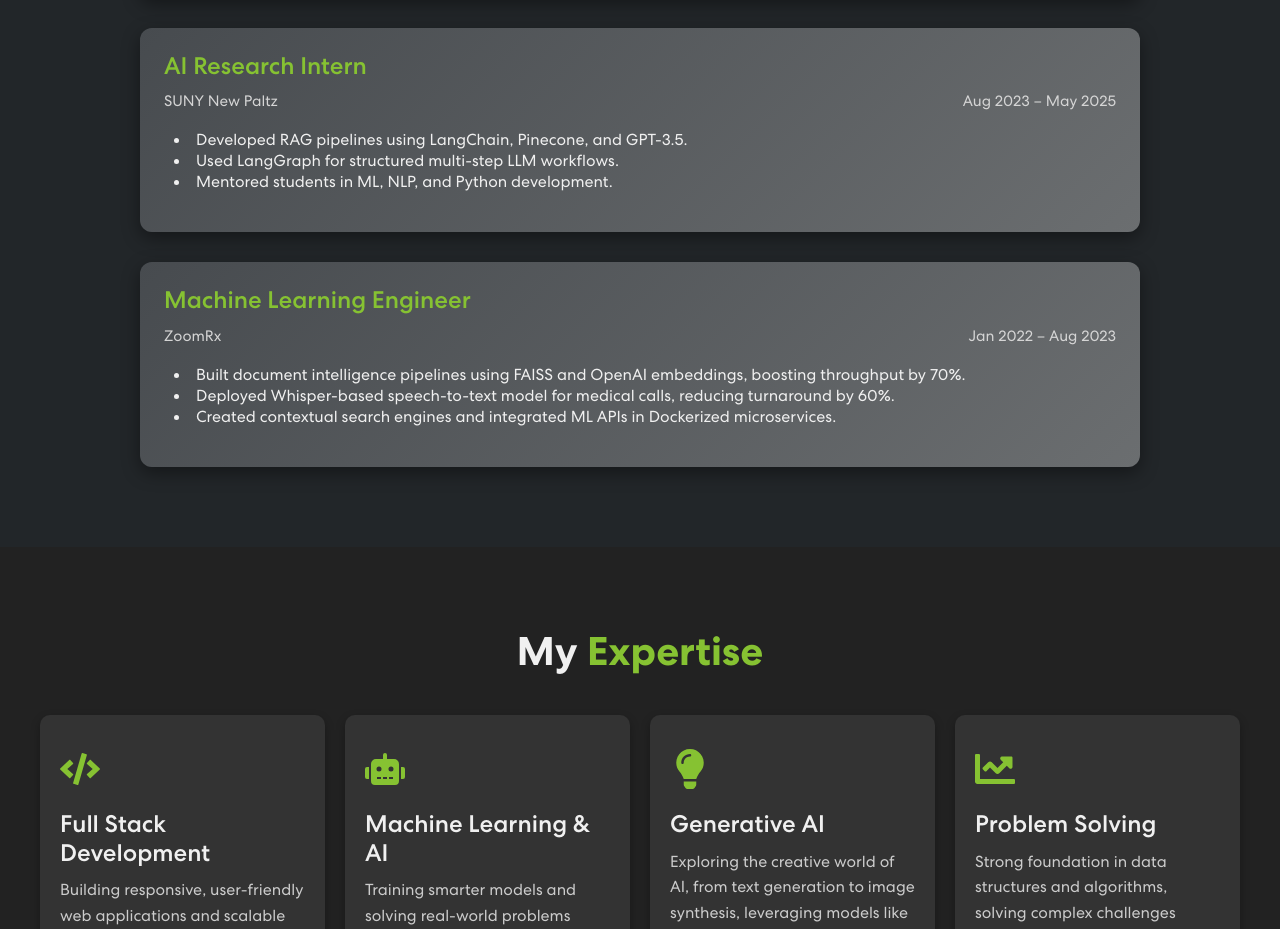
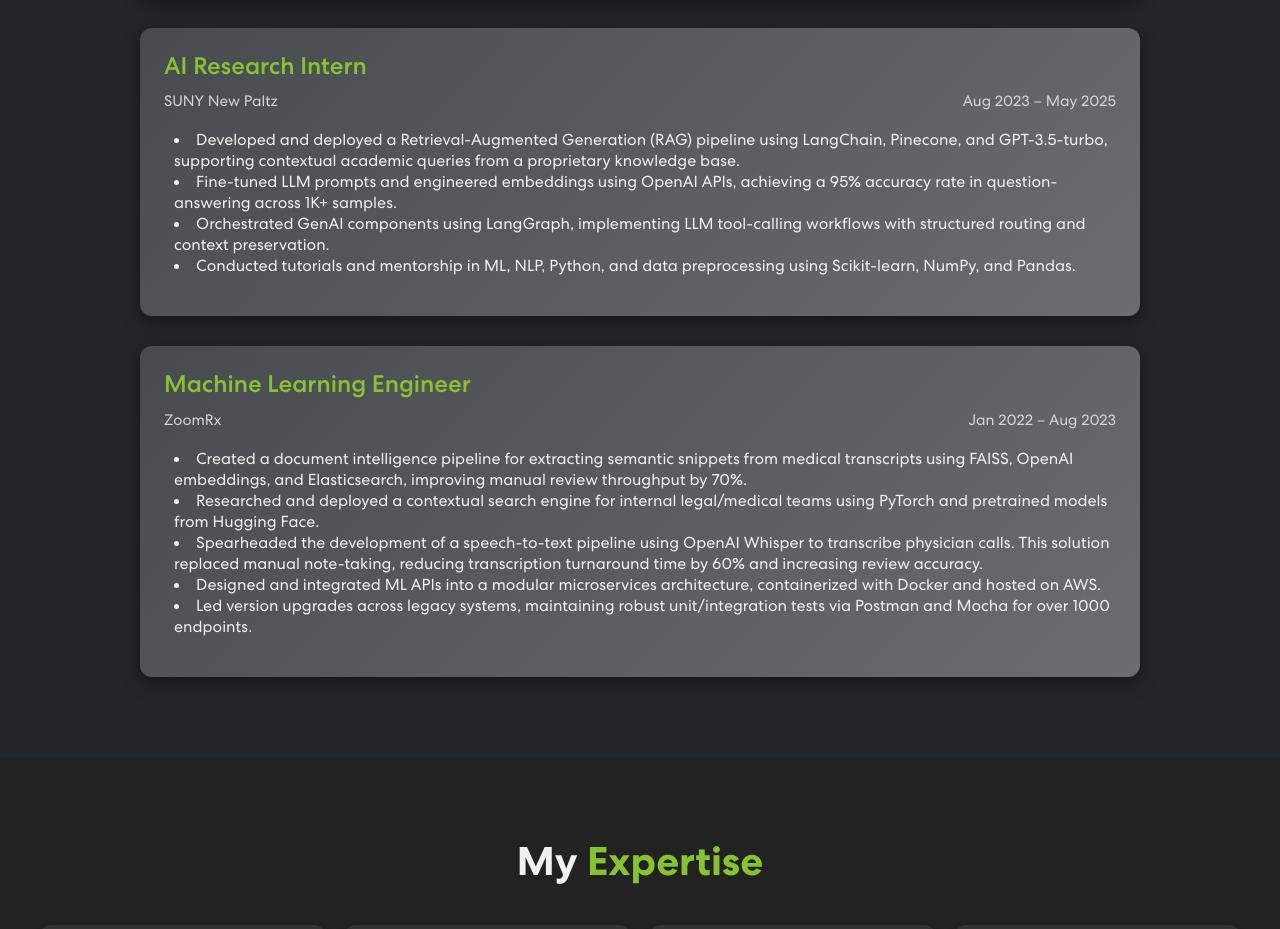
Before and after one commit to SurryaT10/personal-portfolio, a React (Vite) app: page / in a window 1280 px wide. Shown: the part 1280-2209 px from the top of the page. Built offline with nearby package versions, Linux system fonts and the light colour scheme.

Commit message:
Updated Experience Section

```diff
--- a/src/components/Experience.jsx
+++ b/src/components/Experience.jsx
@@ -16,9 +16,10 @@ const experienceData = [
     role: "AI Research Intern",
     duration: "Aug 2023 – May 2025",
     responsibilities: [
-      "Developed RAG pipelines using LangChain, Pinecone, and GPT-3.5.",
-      "Used LangGraph for structured multi-step LLM workflows.",
-      "Mentored students in ML, NLP, and Python development."
+      "Developed and deployed a Retrieval-Augmented Generation (RAG) pipeline using LangChain, Pinecone, and GPT-3.5-turbo, supporting contextual academic queries from a proprietary knowledge base.",
+      "Fine-tuned LLM prompts and engineered embeddings using OpenAI APIs, achieving a 95% accuracy rate in question-answering across 1K+ samples.",
+      "Orchestrated GenAI components using LangGraph, implementing LLM tool-calling workflows with structured routing and context preservation.",
+      "Conducted tutorials and mentorship in ML, NLP, Python, and data preprocessing using Scikit-learn, NumPy, and Pandas."
     ],
   },
   {
@@ -26,9 +27,11 @@ const experienceData = [
     role: "Machine Learning Engineer",
     duration: "Jan 2022 – Aug 2023",
     responsibilities: [
-      "Built document intelligence pipelines using FAISS and OpenAI embeddings, boosting throughput by 70%.",
-      "Deployed Whisper-based speech-to-text model for medical calls, reducing turnaround by 60%.",
-      "Created contextual search engines and integrated ML APIs in Dockerized microservices."
+      "Created a document intelligence pipeline for extracting semantic snippets from medical transcripts using FAISS, OpenAI embeddings, and Elasticsearch, improving manual review throughput by 70%.",
+      "Researched and deployed a contextual search engine for internal legal/medical teams using PyTorch and pretrained models from Hugging Face.",
+      "Spearheaded the development of a speech-to-text pipeline using OpenAI Whisper to transcribe physician calls. This solution replaced manual note-taking, reducing transcription turnaround time by 60% and increasing review accuracy.",
+      "Designed and integrated ML APIs into a modular microservices architecture, containerized with Docker and hosted on AWS.",
+      "Led version upgrades across legacy systems, maintaining robust unit/integration tests via Postman and Mocha for over 1000 endpoints."
     ],
   },
 ];
```
